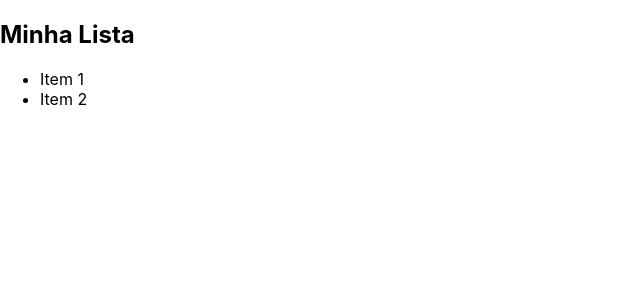
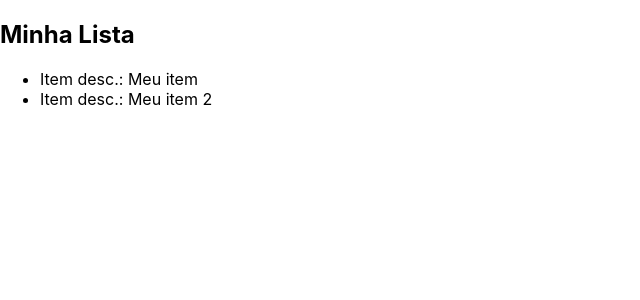
Before and after one commit to diogo20lemos/curso-django-react-frontend, a React (Create React App) app: page / in a window 1280 px wide. Shown: the top 300 px of the page, without its empty margins (0-640 px from the left). Built offline with nearby package versions, Linux system fonts and the light colour scheme.

Commit message:
Creating ItemComponent

```diff
--- /dev/null
+++ b/src/ItemComponent.js
@@ -0,0 +1,5 @@
+import React from 'react';
+
+export default function ItemComponent(props){
+    return <li>Item desc.: {props.name}</li>
+}
--- a/src/ListComponent.js
+++ b/src/ListComponent.js
@@ -1,13 +1,13 @@
 import React from 'react';
-
+import ItemComponent from './ItemComponent'
 
 export default function ListComponent(){
     return (
         <div>
             <h2>Minha Lista</h2>
             <ul>
-                <li>Item 1</li>
-                <li>Item 2</li>
+                <ItemComponent name={"Meu item"} />
+                <ItemComponent name={"Meu item 2"} />
             </ul>
         </div>
     )
```
